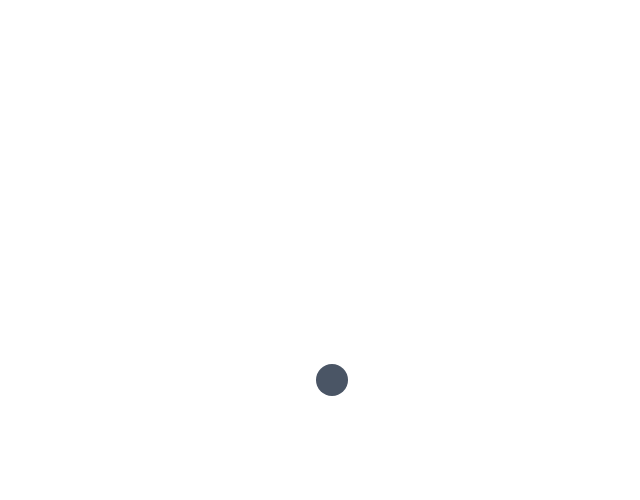
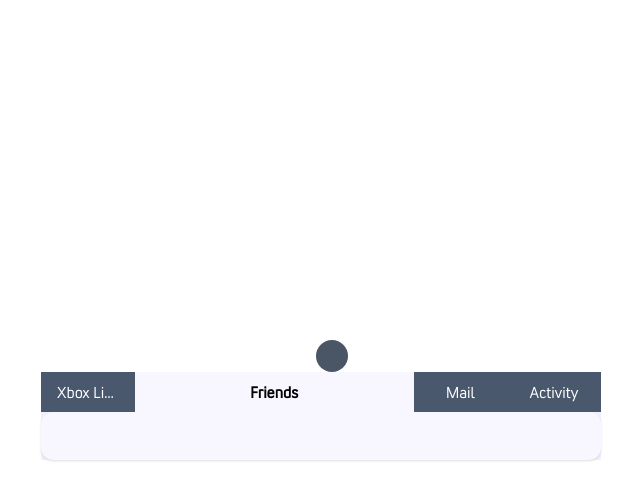
Before and after one commit to soyolz/club, a Next.js app: page /dashboard in a window 1280 px wide. Both pictures are taken after a click on the button "Friends". Shown: the top 500 px of the page, without its empty margins (319-959 px from the left). Built offline with nearby package versions, Linux system fonts and the light colour scheme.

Commit message:
ADDED GUI NEEDA FINSIH

```diff
--- a/app/components/Dashboard.tsx
+++ /dev/null
@@ -1,13 +0,0 @@
-'use client'
-
-import { useState } from "react"
-
-export default function Dashboard() {
-    return (
-        <div>
-            <h1>
-                Hello
-            </h1>
-        </div>
-    )
-}
--- a/app/components/PartyBox.tsx
+++ /dev/null
@@ -1,12 +0,0 @@
-// THE MAIN FRAME
-
-
-
-export default function PartyBox({ children }: { children: React.ReactNode }) {
-    return (
-    <div className="flex flex-col gap-3 md:gap-4 w-full max-w-md md:max-w-xl lg:max-w-2xl xl:max-w-3xlbg-neutral-800/80
-    backdrop-blur rounded-lg p-4 md:p-6">
-        {children}
-    </div>
-    );
-}
--- a/app/components/TopBar.tsx
+++ /dev/null
@@ -1,33 +0,0 @@
-'use client'
-
-// Selector
-
-import { useState } from "react"
-
-//XBOX LIVE PARTY
-//FRIENDS
-//MAIL
-//CONTROLLER
-
-const tabs = ["Party", "Friends", "Mail"]
-
-export default function TopBar() {
-
-    const [activeTab, setActiveTab] = useState("Party")
-
-    return(
-        //community profile picture and time
-
-        <div className="flex gap-6">
-    {tabs.map((tab) => (
-        <button key={tab} onClick={() => setActiveTab(tab)} className={`transition-all ${ activeTab === tab
-                ? "text-white scale-110 font-bold"
-                : "text-white/60 hover:text-white"
-            }`}
-            >
-            {tab}
-        </button>
-            ))}
-        </div>
-    )
-}
--- a/app/components/UserInfo.tsx
+++ /dev/null
@@ -1,54 +0,0 @@
-// top porty portion
-'use client'
-import { useState, useEffect } from "react";
-
-function Clock() {
-    const [time, setTime] = useState<Date | null>(null);
-    const [showColon, setShowColon] = useState<boolean>(true);
-
-    useEffect(() => {
-    setTime(new Date());
-
-    const intervalId: NodeJS.Timeout = setInterval(() => {
-    setTime(new Date());
-    setShowColon((prev) => !prev);
-    }, 1000);
-
-    return () => clearInterval(intervalId);
-}, []);
-
-if (!time) return <span>Loading...</span>;
-
-function formatTime() {
-    let hours = time.getHours();
-    const minutes = time.getMinutes();
-    const meridian = hours >= 12 ? "PM" : "AM";
-
-    hours = hours % 12 || 12;
-    const formattedMinutes = minutes.toString().padStart(2, "0");
-    const colon = showColon ? ":" : " ";
-
-    return `${hours}${colon}${formattedMinutes} ${meridian}`;
-}
-
-return <h1>{formatTime()}</h1>;
-}
-
-
-
-export default function UserInfo() {
-    return(
-        //community profile picture and time
-    <div className="flex justify-center text-white">
-      {/* profile pic + name on the left */}
-        <div className="flex items-center gap-50">
-            <span>Community</span>
-
-            <div className="w-8 h-8 bg-gray-600 rounded-full" />
-
-            <Clock />
-        </div>
-        {/* clock on the right */}
-    </div>
-    )
-}
--- /dev/null
+++ b/app/dashboard/Dashboard.tsx
@@ -0,0 +1,97 @@
+'use client'
+
+import { useState, useEffect} from "react"
+
+
+///CLOCK
+
+function Clock() {
+    const [time, setTime] = useState<Date | null>(null);
+    const [showColon, setShowColon] = useState<boolean>(true);
+
+    useEffect(() => {
+        setTime(new Date());
+
+        const intervalId: NodeJS.Timeout = setInterval(() => {
+            setTime(new Date());
+            setShowColon((prev) => !prev);
+        }, 1000);
+
+        return () => clearInterval(intervalId);
+    }, []);
+
+    if (!time) return <span>Loading...</span>;
+
+    function formatTime() {
+        let hours = time.getHours();
+        const minutes = time.getMinutes();
+        const meridian = hours >= 12 ? "PM" : "AM";
+///changed how the clock works
+        hours = hours % 12 || 12;
+        const formattedMinutes = minutes.toString().padStart(2, "0");
+        const colon = <span className={showColon ? "opacity-100" : "opacity-0"}>:</span>;
+
+        return <>{hours}{colon}{formattedMinutes} {meridian}</>;
+    }
+
+    return <h1 className="tabular-nums font-mono">{formatTime()}</h1>;
+}
+
+///TASKBAR
+const num: number = 5;
+const tabs = ["Xbox Live Party", "Friends", "Mail","Activity"]
+
+//CONFIGURE PAGES
+
+function Taskbar(){
+    const [activeTab, setActiveTab] = useState("Party")
+
+    return (
+        <div className="flex bg-[#F1F1FD] overflow-hidden">
+            {tabs.map((tab) => (
+                <button
+                    key={tab}
+                    onClick={() => setActiveTab(tab)}
+                    className={
+                        `flex-1 truncate px-4 py-2 text-center transition-colors ` +
+                        (activeTab === tab
+                            ? "flex-[4] bg-[#F8F7FF] text-black font-bold"
+                            : "flex-1 bg-[#49586D] text-white cursor-pointer"
+                        )
+                    }
+                >
+                    {tab}
+                </button>
+            ))}
+        </div>
+    )
+}
+
+function PartyView(){
+
+}
+
+export default function Dashboard() {
+    return (
+        <div className="flex flex-col justify-center text-white">
+            {/* profile pic + name on the left */}
+            <div className="flex gap-50 ">
+                <span>Community</span>
+                <div className="w-8 h-8 bg-gray-600 rounded-full"/>
+                <Clock/>
+                {/* clock on the right */}
+            </div>
+            <div className="w-full max-w-3xl bg-[#F1F1FD]">
+                {/* Xbox UI header bar */}
+                <div className="">
+                    <Taskbar/>
+                </div>
+                <div className="mx-auto w-full max-w-xl rounded-xl bg-[#F8F7FF] p-6 shadow-sm">
+                    <div className="text-gray-800">
+
+                    </div>
+                </div>
+            </div>
+        </div>
+    )
+}
--- a/app/dashboard/page.tsx
+++ b/app/dashboard/page.tsx
@@ -1,16 +1,11 @@
 // THE DASHBOARD FOR THE PARTY VIEW EVERYTHING FALLS UNDER HERE
-import PartyBox from "../components/PartyBox";
-import UserInfo from "../components/UserInfo";
-import TopBar from "../components/TopBar";
+import Dashboard from "./Dashboard";
 
 export default function Home() {
 return (
     <div className="min-h-screen flex items-center justify-center px-4">
-        <PartyBox>
-            <UserInfo />
-            <TopBar />
+            <Dashboard />
             {/* later add TopBar, ViewScreen, IconGuide here */}
-        </PartyBox>
     </div>
 );
 }
--- a/app/page.tsx
+++ b/app/page.tsx
@@ -1,5 +1,4 @@
 import { redirect } from "next/navigation";
-import Image from "next/image";
 
 export default function Home() {
   return (
```
Also changed, not shown: app/components/IconGuide.tsx (deleted), app/components/ViewScreen.tsx (deleted).
